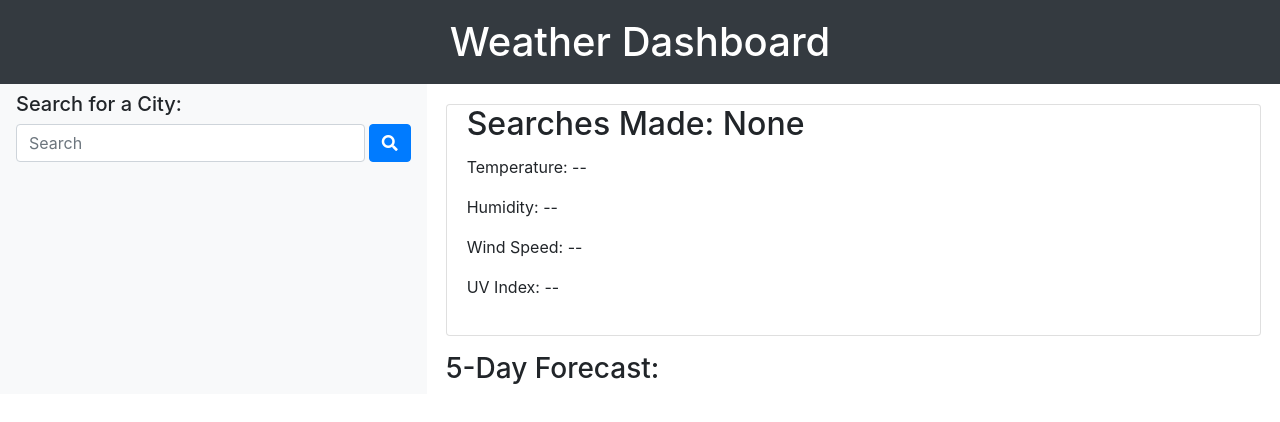
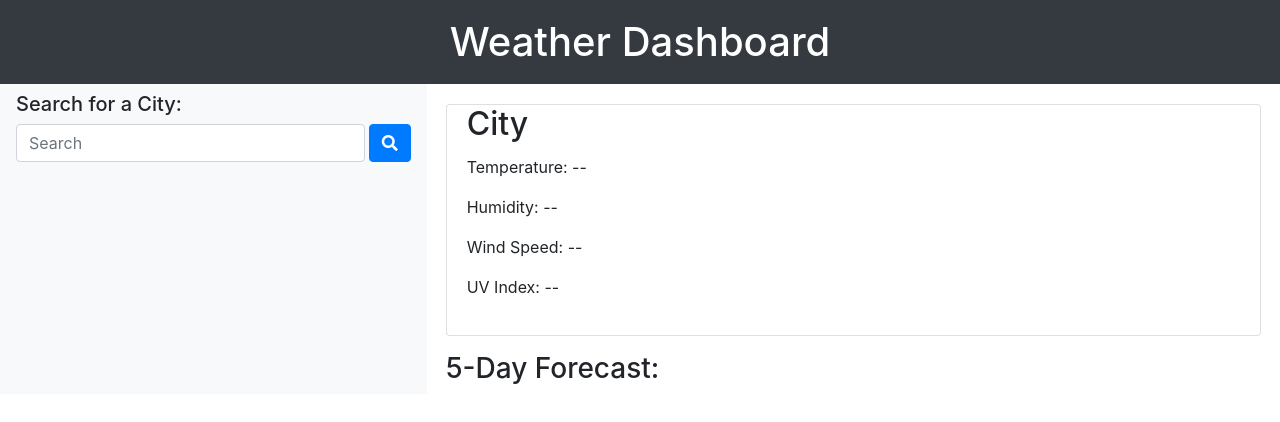
Before and after one commit to JaredP17/gt-hw6-weather-dashboard, a plain HTML site: page index.html in a window 1280 px wide. Drawn offline with nearby package versions, Linux system fonts and the light colour scheme.

Commit message:
Changed preload dashboard header.

```diff
--- a/index.html
+++ b/index.html
@@ -68,7 +68,7 @@
             <div class="card mt-3 pb-3">
               <div class="card-body pt-0">
                 <h2 class="card-title" id="dashboard-title">
-                  Searches Made: None
+                  City
                 </h2>
                 <p class="card-text">
                   Temperature: <span id="temperature">--</span>
```
